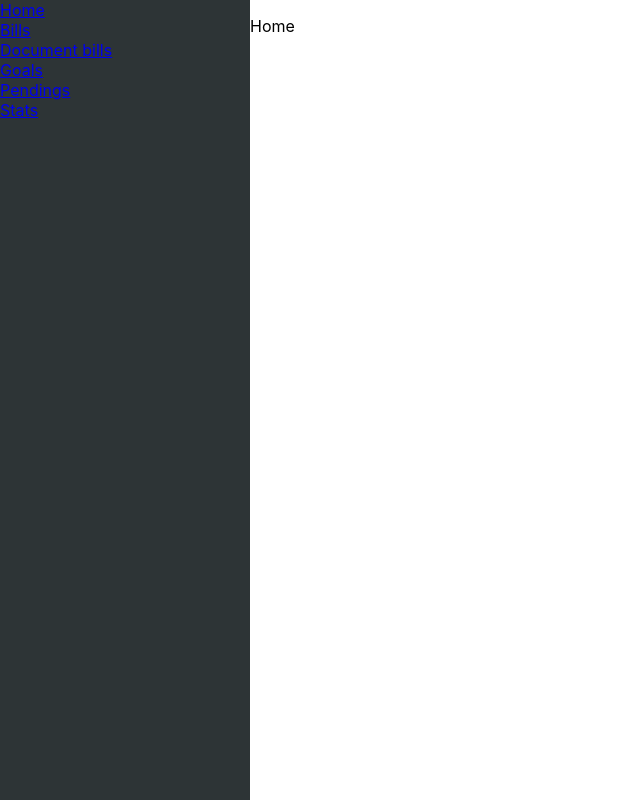
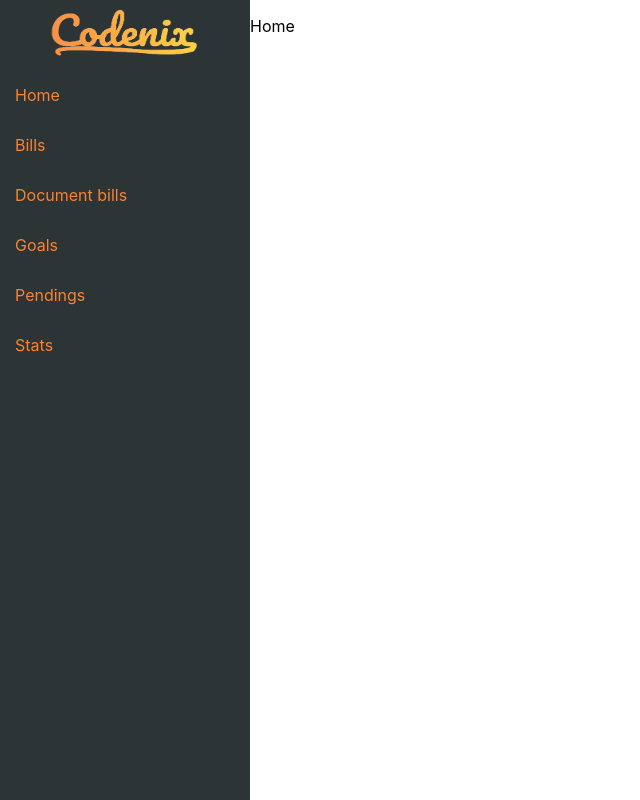
Before and after one commit to JPabloMF/codenix-bills, a React (Create React App) app: page /Dashboard in a window 1280 px wide. Shown: the whole page, without its empty margins (0-640 px from the left). Built offline with nearby package versions, Linux system fonts and the light colour scheme.

Commit message:
Adding styles to navbar

```diff
--- a/src/components/shared/navbar/index.jsx
+++ b/src/components/shared/navbar/index.jsx
@@ -1,6 +1,8 @@
 import React from 'react'
 import { Link } from "react-router-dom";
 import styled from 'styled-components';
+
+import logo from '../../../assets/images/logo1.png';
 
 const Nav = styled.nav`
     width: 250px;
@@ -12,10 +14,30 @@ const Nav = styled.nav`
     display: flex;
     flex-direction: column;
 `
+const Item = styled(Link)`
+    color: #fa8231;
+    text-decoration: none;
+    padding: 15px;
+    :hover{
+        border-left: 5px solid #fa8231;
+        background-color: #343b3d;
+    }
+`
+const Img = styled.img`
+    width: 150px;
+    height: 50px;
+    margin: 10px 0;
+    align-self: center;
+`
 
 const Navbar = props => (
     <Nav>
-        {props.itemsMenu.map(item => <Link key={item.title} to={item.url}>{item.title}</Link>)}
+        <Img src={logo} alt="logo codenix bills"/>
+        {props.itemsMenu.map(item =>
+            <Item key={item.title} to={item.url}>
+                {item.title}
+            </Item>
+        )}
     </Nav>
 )
 
```
Also changed, not shown: src/assets/images/logo1.png (added).
